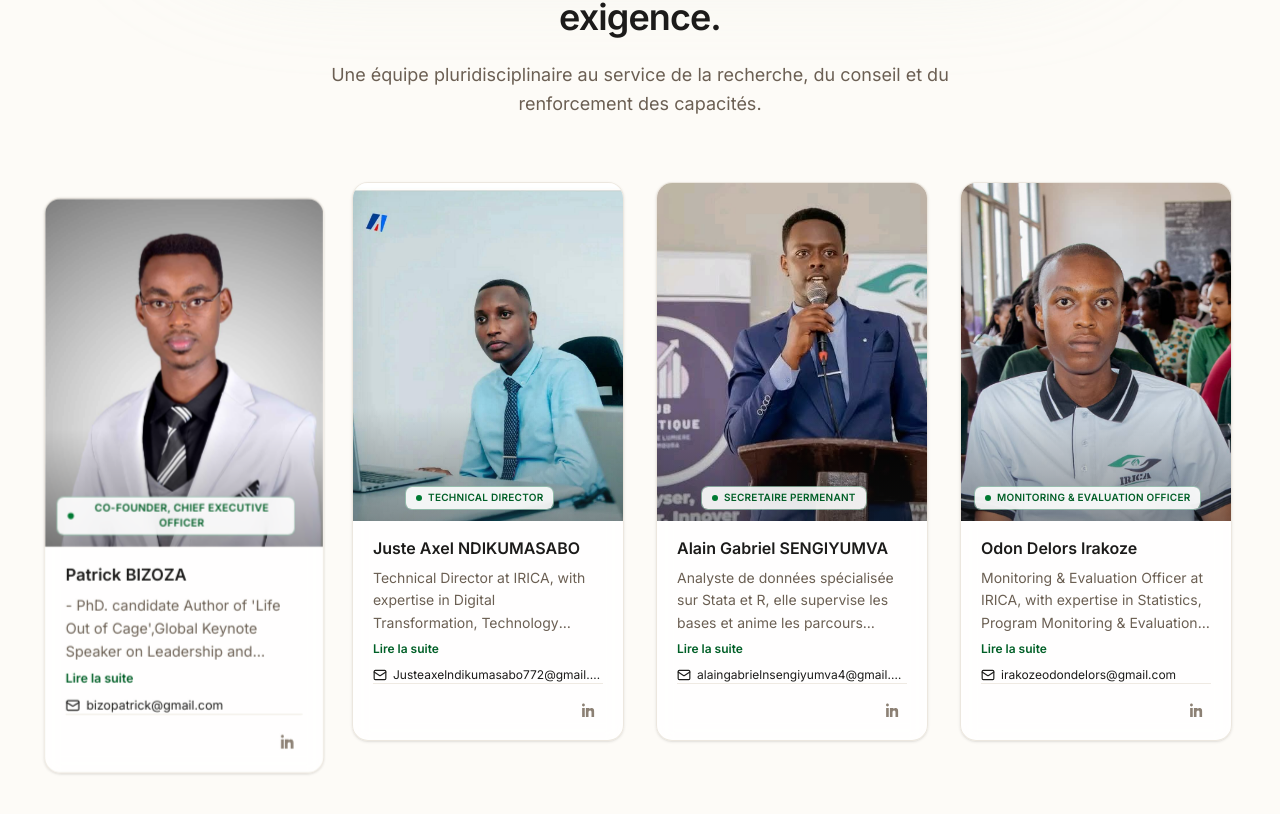
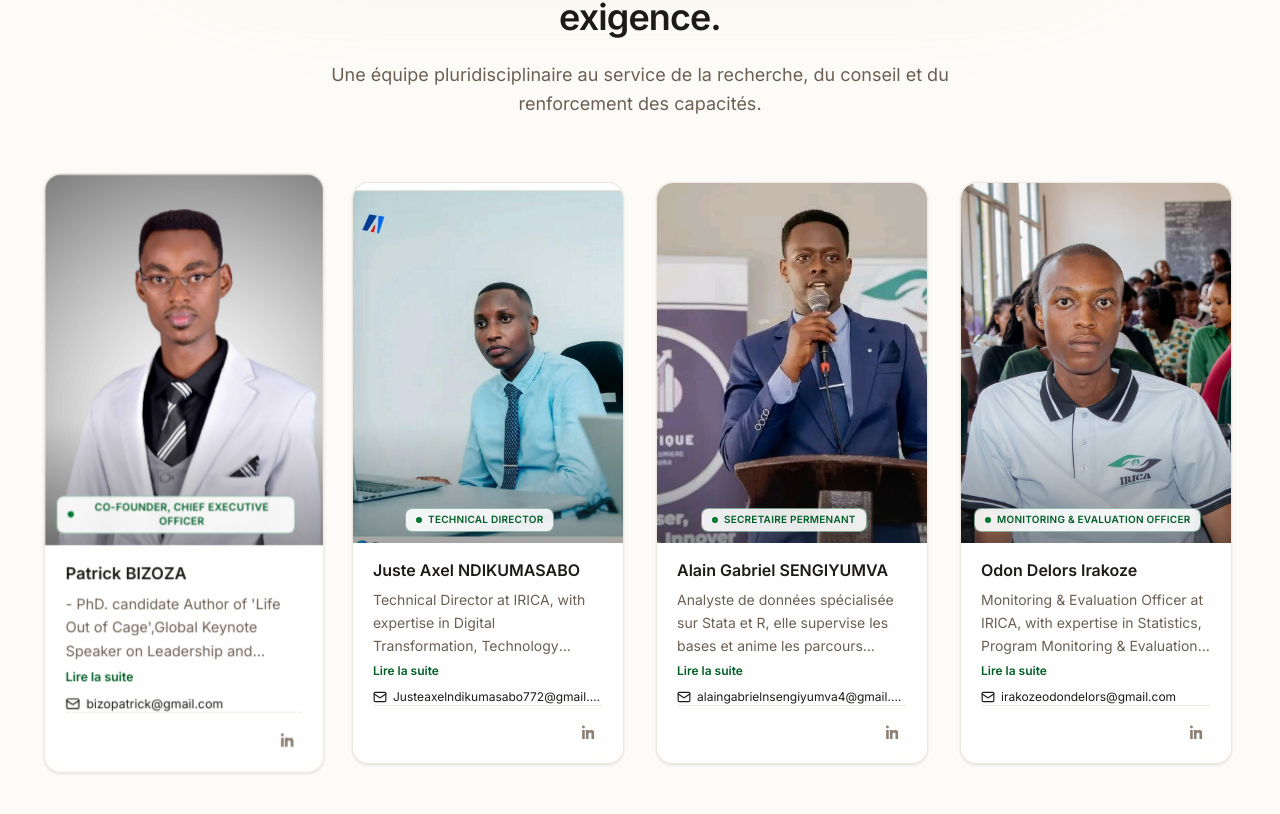
Before and after one commit to APDYd-dotcom/Irica, a React (Vite) app: page / in a window 1280 px wide. Shown: the part 3329-4143 px from the top of the page. Built offline with nearby package versions, Linux system fonts and the light colour scheme; no server answers.

Commit message:
fixed size on team

```diff
--- a/src/components/Team/Team.jsx
+++ b/src/components/Team/Team.jsx
@@ -89,7 +89,7 @@ function Team() {
                 hidden: { opacity: 0, y: 22 },
                 visible: { opacity: 1, y: 0, transition: { duration: 0.5, ease: EASE } },
               }}
-              className={index === 0 ? "lg:translate-y-6" : ""}
+              className=""
             >
               <TeamCard member={member} featured={index === 0} />
             </motion.div>
--- a/src/components/Team/TeamCard.jsx
+++ b/src/components/Team/TeamCard.jsx
@@ -46,7 +46,7 @@ function TeamCard({ member, featured = false }) {
         }}
       />
 
-      <div className="relative aspect-[4/5] overflow-hidden bg-neutral-100">
+      <div className="relative aspect-[3/4] w-full overflow-hidden rounded-t-2xl bg-neutral-100">
         <img
           src={member.image}
           alt={member.name}
@@ -65,8 +65,8 @@ function TeamCard({ member, featured = false }) {
         )}
       </div>
 
-      <div className="relative flex flex-col px-5 pt-4 pb-4">
-        <h3 className="text-base font-semibold leading-snug text-neutral-900 break-words">
+      <div className="relative flex min-h-[220px] flex-col px-5 pt-4 pb-4">
+        <h3 className="text-base font-semibold leading-snug text-neutral-900 break-words line-clamp-1">
           {member.name}
         </h3>
 
```
